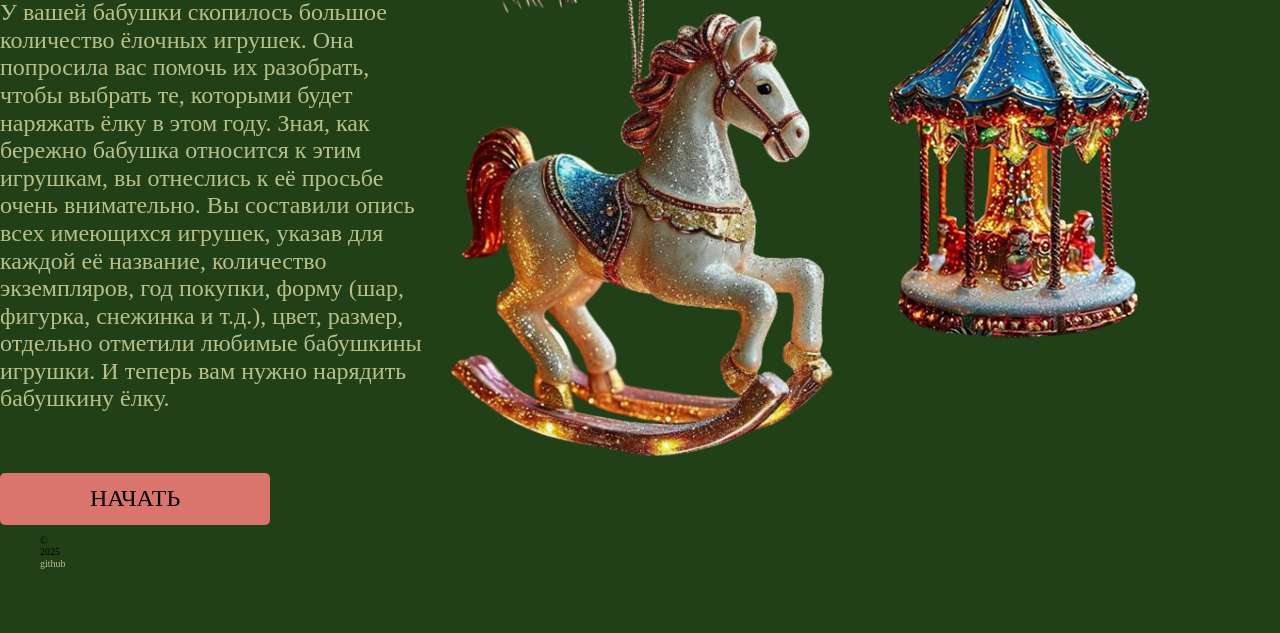
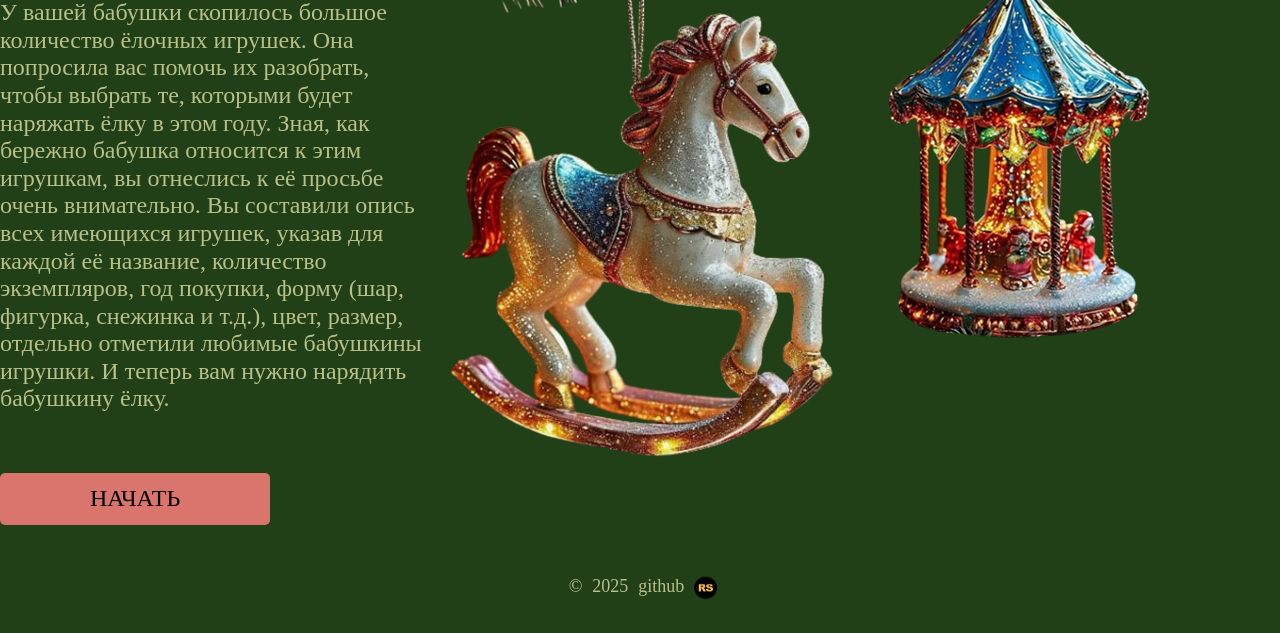
Before and after one commit to anastasia19141918/christmas-task, a website: page index.html in a window 1280 px wide. Shown: the part 290-923 px from the top of the page. Before the commit the page ends 869 px from the top, so only its background shows below. Drawn offline with Linux system fonts and the light colour scheme.

Commit message:
feat: add footer

```diff
--- a/src/sass/index.scss
+++ b/src/sass/index.scss
@@ -8,5 +8,6 @@
 
 @use "layout/wrapper";
 @use "layout/header";
+@use "layout/footer";
 
 @use "pages/main";
--- /dev/null
+++ b/src/sass/layout/_footer.scss
@@ -0,0 +1,27 @@
+@use "../abstract/constans" as a;
+
+.footer__links {
+  margin: 4% 0 0 0;
+}
+
+.footer__itemns {
+  display: flex;
+  margin: 0;
+  flex-direction: row;
+  justify-content: center;
+  gap: 0 10px;
+}
+
+.footer__itemn {
+  font-size: 1.8rem;
+  color: a.$color-text;
+};
+
+.footer__rs {
+  display: block;
+  width: 57px;
+  height: 57px;
+  background-image: url('../../src/img/footer/rs.png');
+  background-size: 23px 23px;
+  background-repeat: no-repeat;
+}
```
Also changed, not shown: src/img/footer/rs.png (added), src/sass/index.css, 1 other file.
